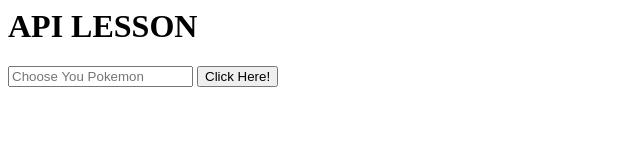
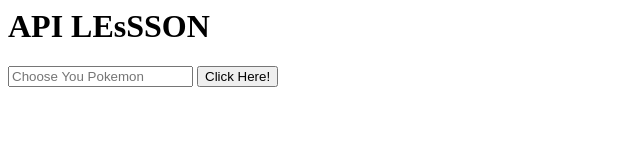
Before and after one commit to hyanrhat/api-lesson, a plain HTML site: page index.html in a window 1280 px wide. Shown: the full height of the page, 0-640 px from the left. Drawn offline with Linux system fonts and the light colour scheme.

Commit message:
add typo

```diff
--- a/index.html
+++ b/index.html
@@ -5,7 +5,7 @@
 </head>
 
 <body>
-<h1>API LESSON</h1>
+<h1>API LEsSSON</h1>
 
 <form>
     <input type="text"
```
